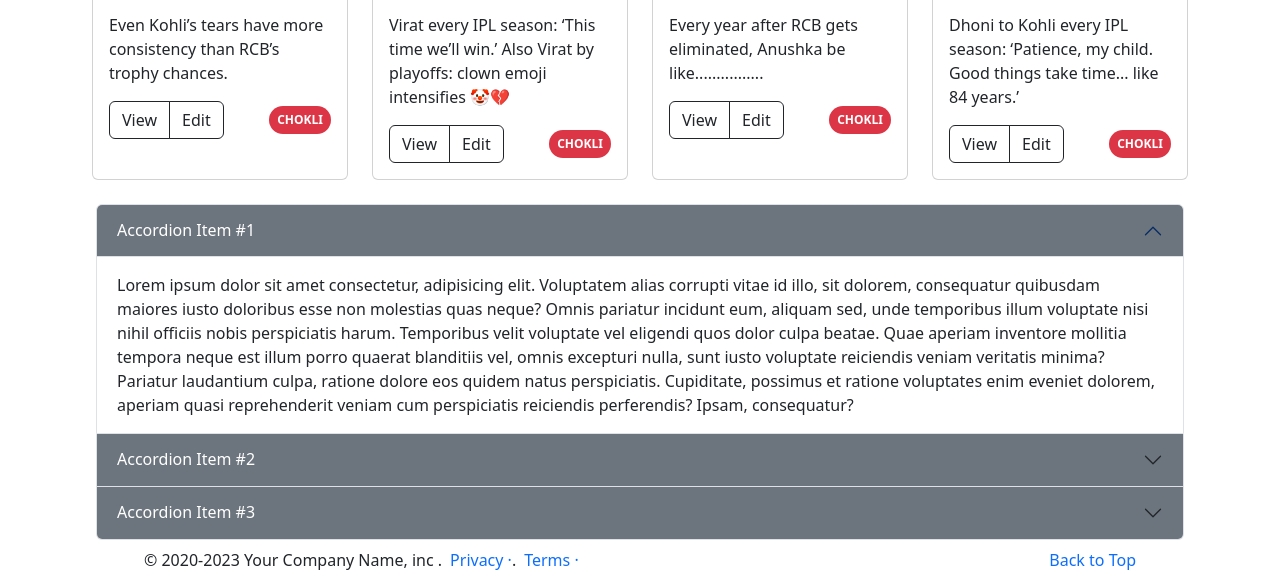
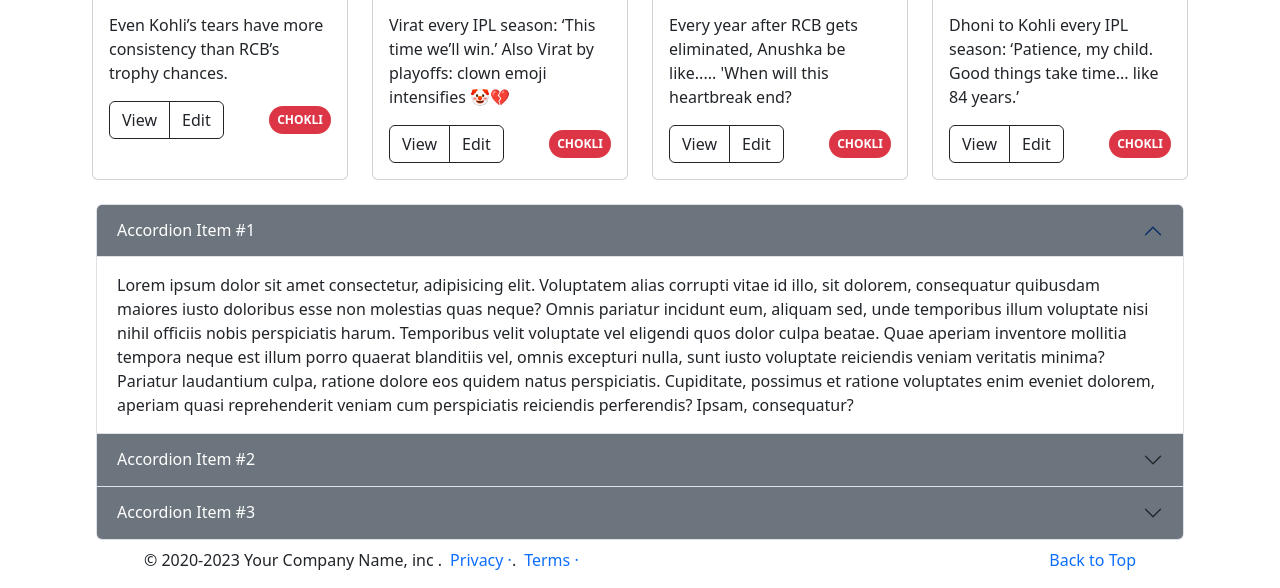
Before and after one commit to jameel163/bootstrap-2, a plain HTML site: page index.html in a window 1280 px wide. Shown: the part 1106-1694 px from the top of the page. Drawn offline with nearby package versions, Linux system fonts and the light colour scheme.

Commit message:
Update index.html

```diff
--- a/index.html
+++ b/index.html
@@ -194,7 +194,7 @@ Also Virat by playoffs: clown emoji intensifies 🤡💔</p>
         <div class="card rounded" style="width: 20%;">
             <img src="https://akm-img-a-in.tosshub.com/indiatoday/images/photogallery/201809/sui_IT_1537877232692.JPG?VersionId=vkBiqKxWZ17WOQdvWaqrQM6f5CpUHNyq&size=686:*" alt="" style="height: 200px;">
             <div class="card-body">
-                <p class="card-text">Every year after RCB gets eliminated, Anushka be like................</p>
+                <p class="card-text">Every year after RCB gets eliminated, Anushka be like..... 'When will this heartbreak end?</p>
                 <div class="d-flex justify-content-between">
                     <div class="btn-group" role="group">
                         <button type="button" class="btn btn-outline-dark" data-bs-toggle="modal"
```
